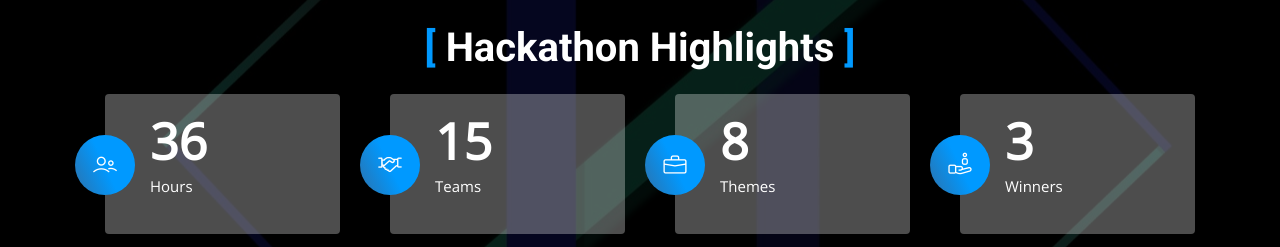
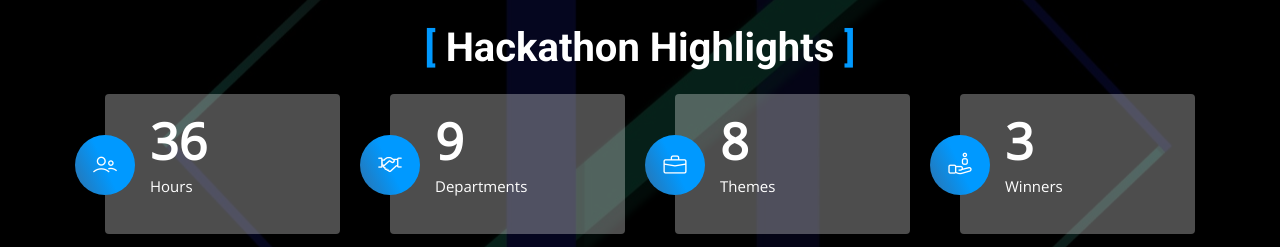
Before and after one commit to JeganS21/KNCET, a plain HTML site: page index.html in a window 1280 px wide. Shown: the part 2680-2927 px from the top of the page. Drawn offline with nearby package versions, Linux system fonts and the light colour scheme; files whose address does not match are found by name.

Commit message:
Update index.html

```diff
--- a/index.html
+++ b/index.html
@@ -289,8 +289,8 @@
             <i class="lni lni-handshake"></i>
           </div>
           <div class="counter-content">
-            <div class="counterUp">15</div>
-            <p>Teams</p>
+            <div class="counterUp">9</div>
+            <p>Departments</p>
           </div>
         </div>
       </div>
```
